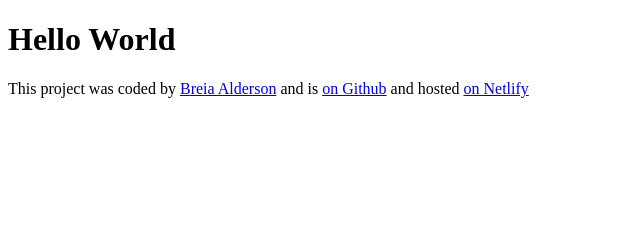
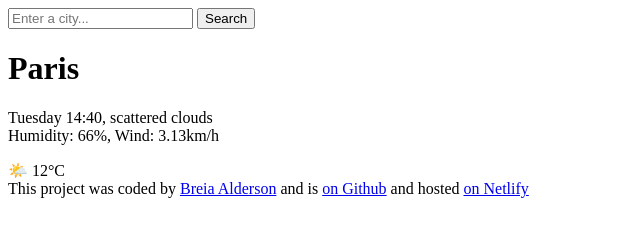
Before and after one commit to breiadeeann/myweatherappproject, a plain HTML site: page index.html in a window 1280 px wide. Shown: the whole page, without its empty margins (0-640 px from the left). Drawn offline with Linux system fonts and the light colour scheme.

Commit message:
Added the HTML to the project

```diff
--- a/index.html
+++ b/index.html
@@ -6,7 +6,23 @@
     <title>My Weather App Project</title>
   </head>
   <body>
-    <h1>Hello World</h1>
+    <header>
+      <form>
+        <input type="search" placeholder="Enter a city..." required />
+        <input type="submit" value="Search" />
+      </form>
+    </header>
+    <main>
+      <div>
+        <h1>Paris</h1>
+        <p>
+          Tuesday 14:40, scattered clouds
+          <br />
+          Humidity: 66%, Wind: 3.13km/h
+        </p>
+      </div>
+      <div>🌤️ 12°C</div>
+    </main>
     <footer>
       This project was coded by
       <a href="https://github.com/breiadeeann" target="_blank"
```
